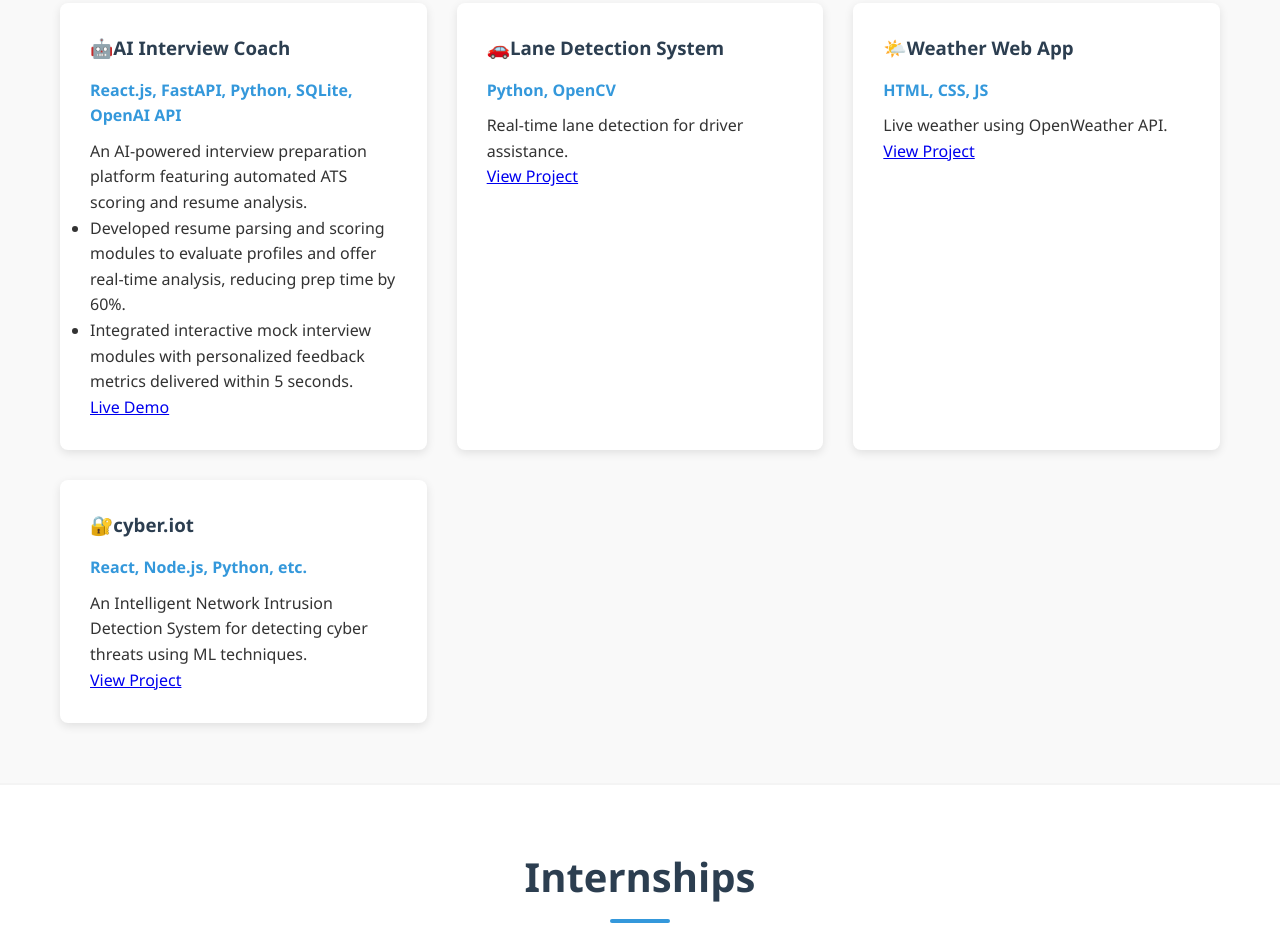
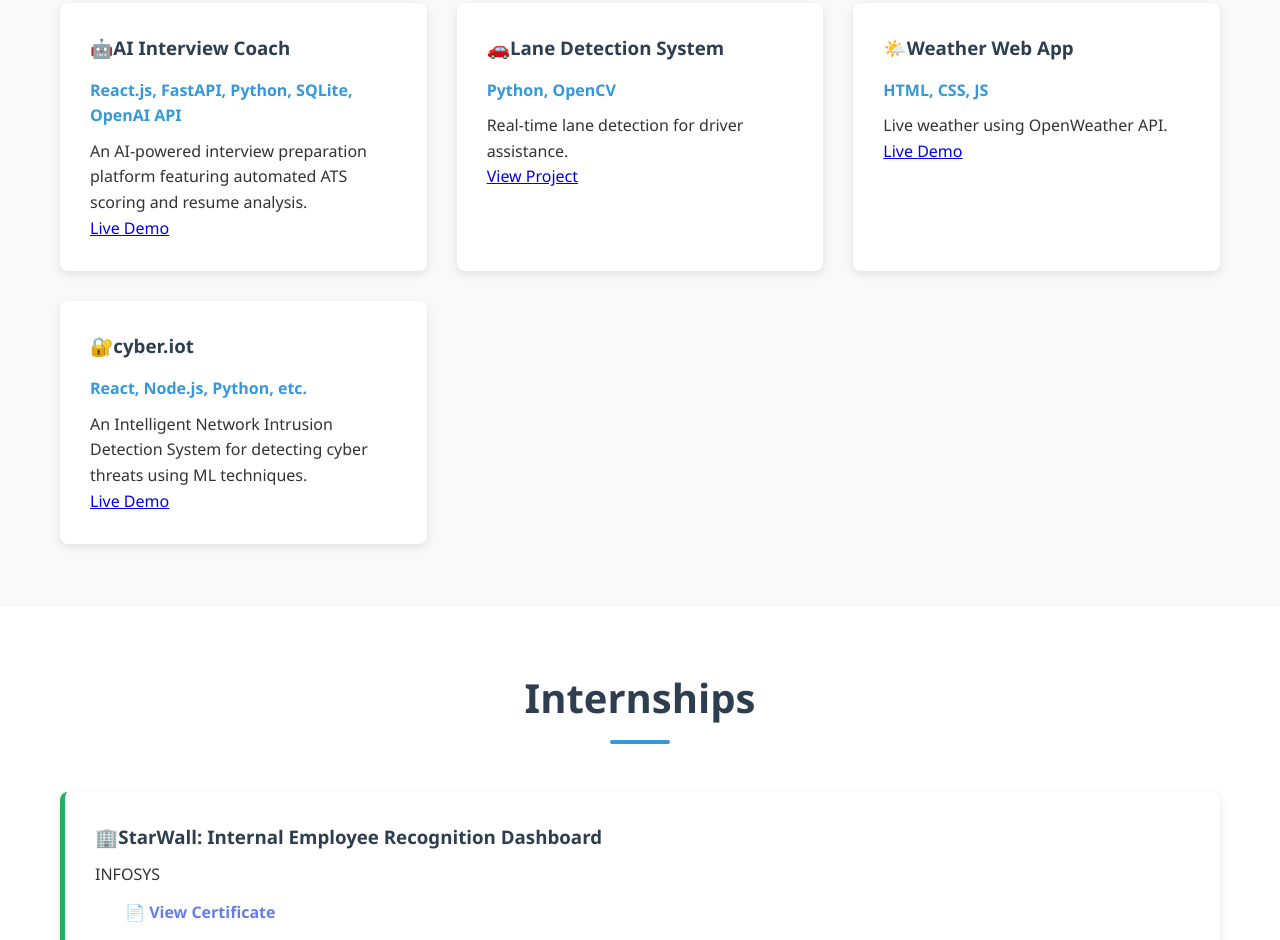
Before and after one commit to Kasurirohith/portfolio.i, a plain HTML site: page index.html in a window 1280 px wide. Shown: the part 2113-3053 px from the top of the page. Drawn offline with Linux system fonts and the light colour scheme.

Commit message:
Update index.html

```diff
--- a/index.html
+++ b/index.html
@@ -120,10 +120,8 @@
                 <p class="tech-stack">React.js, FastAPI, Python, SQLite, OpenAI API</p>
                 <p>An AI-powered interview preparation platform featuring automated ATS scoring and resume analysis.</p>
                 <ul class="project-bullets">
-                    <li>Developed resume parsing and scoring modules to evaluate profiles and offer real-time analysis, reducing prep time by 60%.</li>
-                    <li>Integrated interactive mock interview modules with personalized feedback metrics delivered within 5 seconds.</li>
                 </ul>
-                <a href="https://ai-interview-coach-q6eehgjos-rohithkasuri253-1157s-projects.vercel.app" target="_blank" class="project-link">Live Demo</a>
+                <a href="https://https://ai-interview-coach-one-mu.vercel.app" target="_blank" class="project-link">Live Demo</a>
             </div>
 
             <div class="project-card glass-card">
@@ -137,14 +135,14 @@
                 <h3>🌤️Weather Web App</h3>
                 <p class="tech-stack">HTML, CSS, JS</p>
                 <p>Live weather using OpenWeather API.</p>
-                <a href="https://kasurirohith.github.io/weather-web-app/" target="_blank" class="project-link">View Project</a>
+                <a href="https://kasurirohith.github.io/weather-web-app/" target="_blank" class="project-link">Live Demo</a>
             </div>
 
             <div class="project-card glass-card">
                 <h3>🔐cyber.iot</h3>
                 <p class="tech-stack">React, Node.js, Python, etc.</p>
                 <p>An Intelligent Network Intrusion Detection System for detecting cyber threats using ML techniques.</p>
-                <a href="https://kasurirohith.github.io/cyber.iot/" target="_blank" class="project-link">View Project</a>
+                <a href="https://kasurirohith.github.io/cyber.iot/" target="_blank" class="project-link">Live Demo</a>
             </div>
         </div>
     </div>
```
